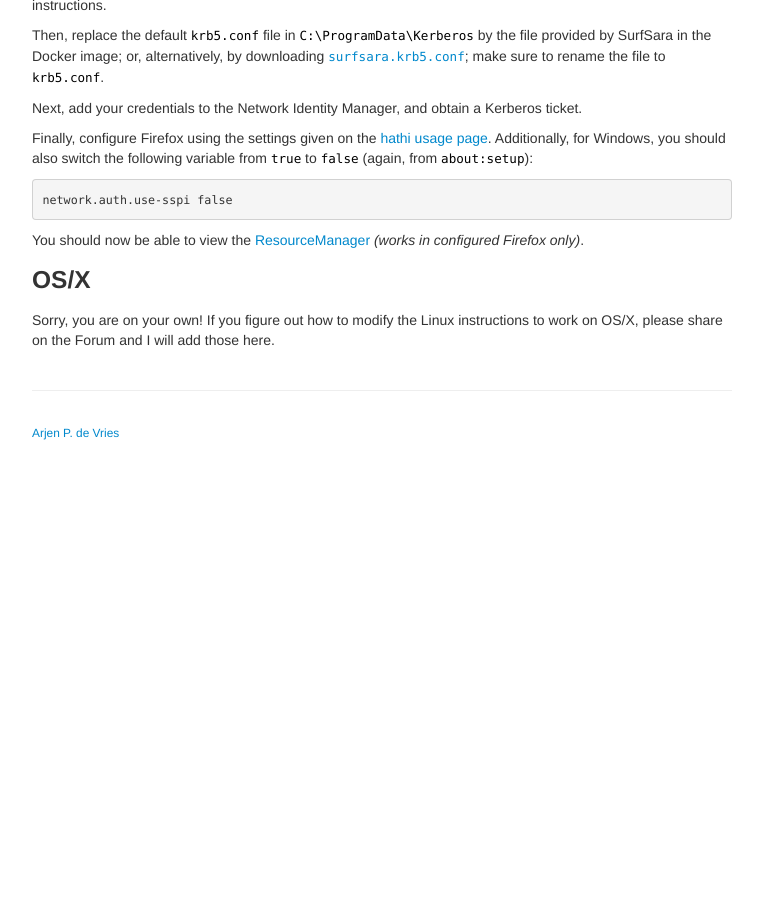
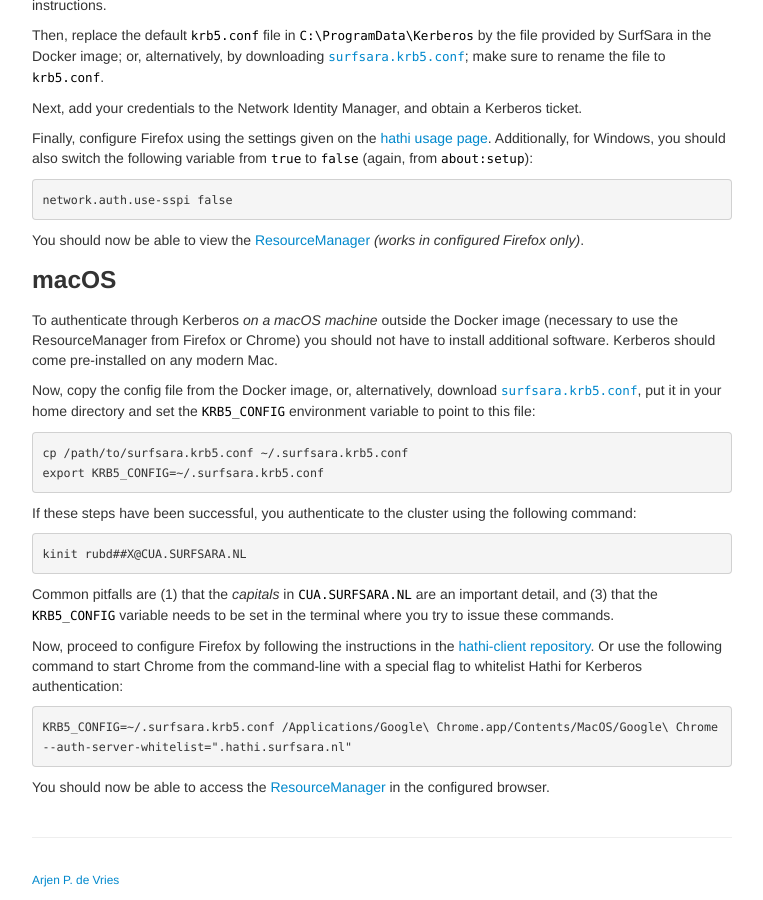
Before and after one commit to Thelukepet/course, a Jekyll site: the page built from assignments/kerberos.md, in a window 1280 px wide and 900 px high, scrolled down 1269 px. Shown: the whole window, without its empty margins (258-1021 px from the left). Built offline with Jekyll 4.4.1, drawn with Linux system fonts in a browser that asks for light colours; before the commit the page ends 1722 px from its top, so only the background shows below that; some of the changed text lies outside the part shown.

Commit message:
Add macOS instructions to Kerberos instruction page

````diff
--- a/assignments/kerberos.md
+++ b/assignments/kerberos.md
@@ -24,7 +24,7 @@
 
 ### Linux
 
-To authenticate through Kerberos _on a Linux machine_ outside the Docker image (necessary to use the ResourceManager from firefox),
+To authenticate through Kerberos _on a Linux machine_ outside the Docker image (necessary to use the ResourceManager from Firefox),
 first install the Kerberos client software. You can skip this on Huygens; on a self-managed Redhat machine, you would issue
 `sudo dnf install krb5-workstation krb5-libs krb5-auth-dialog`.
 
@@ -81,7 +81,28 @@
 
 You should now be able to view the [ResourceManager](http://head05.hathi.surfsara.nl/cluster) _(works in configured Firefox only)_.
 
-### OS/X
+### macOS
 
-Sorry, you are on your own!
-If you figure out how to modify the Linux instructions to work on OS/X, please share on the Forum and I will add those here.
+To authenticate through Kerberos _on a macOS machine_ outside the Docker image (necessary to use the ResourceManager from Firefox or Chrome) you should not have to install additional software. Kerberos should come pre-installed on any modern Mac.
+
+Now, copy the config file from the Docker image, or, alternatively, download [`surfsara.krb5.conf`](surfsara.krb5.conf),
+put it in your home directory and set the `KRB5_CONFIG` environment variable to point to this file:
+
+```
+cp /path/to/surfsara.krb5.conf ~/.surfsara.krb5.conf
+export KRB5_CONFIG=~/.surfsara.krb5.conf
+```
+
+If these steps have been successful, you authenticate to the cluster using the following command:
+
+    kinit rubd##X@CUA.SURFSARA.NL
+
+Common pitfalls are (1) that the *capitals* in `CUA.SURFSARA.NL` are an important detail,
+and (3) that the `KRB5_CONFIG` variable needs to be set in the terminal where you try to issue these commands.
+
+Now, proceed to configure Firefox by following the instructions in the [hathi-client repository](https://github.com/sara-nl/hathi-client#browser-setup). Or use the following command to start Chrome from the command-line with a special flag to whitelist Hathi for Kerberos authentication:
+
+```
+KRB5_CONFIG=~/.surfsara.krb5.conf /Applications/Google\ Chrome.app/Contents/MacOS/Google\ Chrome --auth-server-whitelist=".hathi.surfsara.nl"
+```
+You should now be able to access the [ResourceManager](http://head05.hathi.surfsara.nl/cluster) in the configured browser.
````
